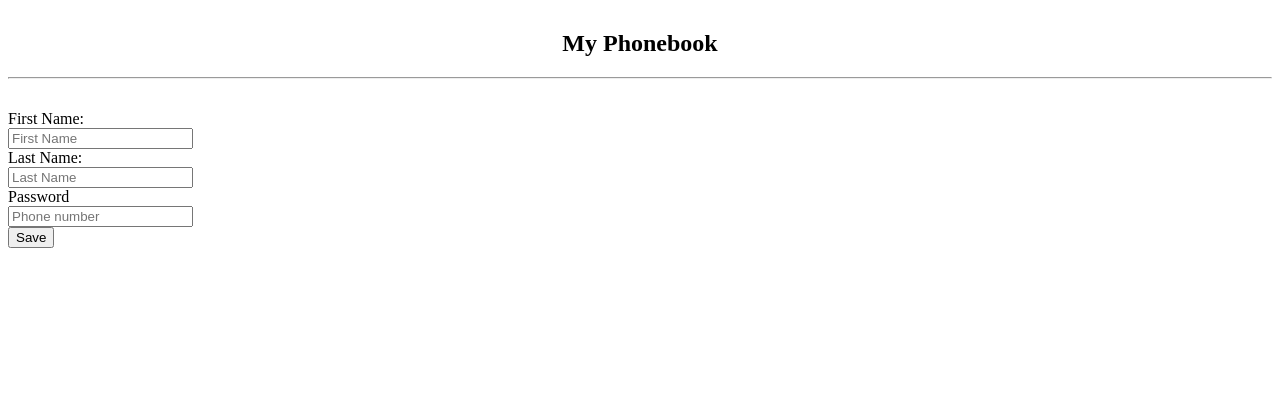
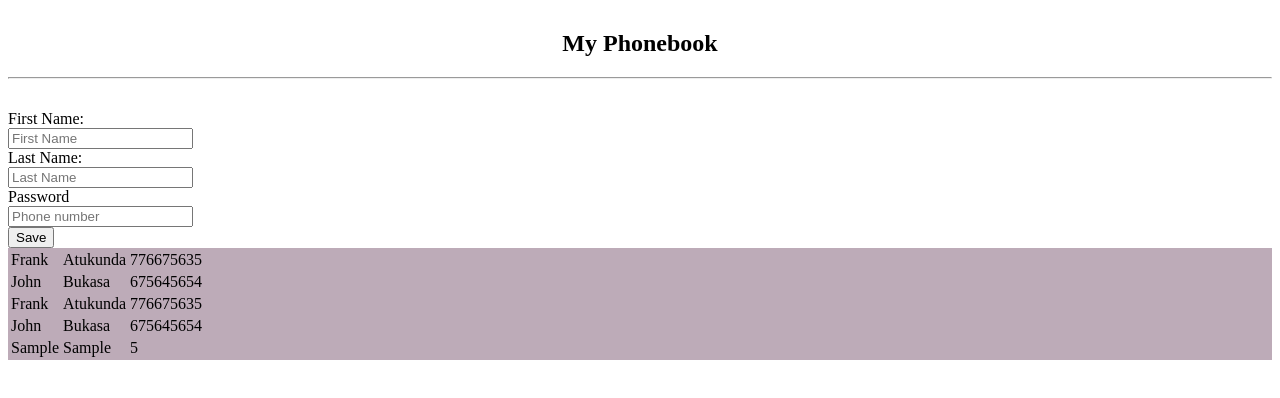
Before and after one commit to fatukunda/address-book-typescript, a website built with webpack: page index.html in a window 1280 px wide. Both pictures are taken after typing "Sample", "Sample", "5" into the empty fields and a click on the button "Save". Built offline with nearby package versions, Linux system fonts and the light colour scheme; files whose address does not match are found by name.

Commit message:
Put project in seperate files

```diff
--- a/app.ts
+++ b/app.ts
@@ -1,42 +1,56 @@
 import $ = require('jquery');
-interface contact {
-    firstName: string,
-    lastName?: string,
-    email?: string,
-    phoneNumber: number,
-}
-
-class Contact implements contact {
-    constructor(public firstName: string,public lastName: string, public phoneNumber: number) {
-    }
-}
-
-class PhoneBook {
-   constructor(public contacts: Contact[] = []){
-   }
-   addContact(firstName: string, lastName: string, phoneNumber: number){
-       const contact = new Contact(firstName, lastName, phoneNumber)
-       this.contacts.push(contact);
-   }
-   displayContacts(){
-       console.log(this.contacts);
-   }
-}
+import { PhoneBook } from './app/phonebook';
+//Seeding phonebook with some data
  const myPhoneBook = new PhoneBook()
  myPhoneBook.addContact('Frank', 'Atukunda', 776675635);
  myPhoneBook.addContact('John', 'Bukasa', 675645654);
  myPhoneBook.displayContacts();
 
+
+ const appendTable = () => {
+    contacts.append(table);
+ }
+const removeTable = () => {
+    contacts.empty();
+}
+
+ //Append a new table row with a contact
+ const appendTr = () => {
+    myPhoneBook.contacts.map((contact) => {
+        const tr = $('<tr></tr>');
+        const firstName = $(`<td>${contact.firstName}</td>`);
+        const lastName = $(`<td>${contact.lastName}</td>`);
+        const phoneNumber = $(`<td>${contact.phoneNumber}</td>`);
+        table.append(tr);
+        tr.append(firstName);
+        tr.append(lastName);
+        tr.append(phoneNumber);
+    });
+ };
+
+ //Create a default table
+ const contacts = $('.contacts');
+ const table = $('<table></table>');
+ table.addClass('table');
+ appendTable();
+ appendTr();
+
+
+//Adding a new contact
     $('#save').click((event) => {
         event.preventDefault();
         const firstName = $('#firstName').val()
         const lastName = $('#lastName').val();
         const phoneNumber = $('#mobile').val();
         myPhoneBook.addContact(<string>firstName, <string>lastName, parseInt(phoneNumber));
+        removeTable();
+        appendTable();
+        appendTr();
         myPhoneBook.displayContacts();
         clear();
 
  });
+ //clear data from form fields
  const clear = () =>  {
     $('#firstName').val('');
     $('#lastName').val('');
--- /dev/null
+++ b/app/contact.js
@@ -0,0 +1,12 @@
+"use strict";
+Object.defineProperty(exports, "__esModule", { value: true });
+//Contact class
+var Contact = /** @class */ (function () {
+    function Contact(firstName, lastName, phoneNumber) {
+        this.firstName = firstName;
+        this.lastName = lastName;
+        this.phoneNumber = phoneNumber;
+    }
+    return Contact;
+}());
+exports.Contact = Contact;
--- /dev/null
+++ b/app/contact.ts
@@ -0,0 +1,12 @@
+//Contact interface
+interface contact {
+    firstName: string,
+    lastName?: string,
+    email?: string,
+    phoneNumber: number,
+}
+//Contact class
+export class Contact implements contact {
+    constructor(public firstName: string,public lastName: string, public phoneNumber: number) {
+    }
+}
--- /dev/null
+++ b/app/phonebook.js
@@ -0,0 +1,19 @@
+"use strict";
+Object.defineProperty(exports, "__esModule", { value: true });
+var contact_1 = require("./contact");
+//Phone book class
+var PhoneBook = /** @class */ (function () {
+    function PhoneBook(contacts) {
+        if (contacts === void 0) { contacts = []; }
+        this.contacts = contacts;
+    }
+    PhoneBook.prototype.addContact = function (firstName, lastName, phoneNumber) {
+        var contact = new contact_1.Contact(firstName, lastName, phoneNumber);
+        this.contacts.push(contact);
+    };
+    PhoneBook.prototype.displayContacts = function () {
+        console.log(this.contacts);
+    };
+    return PhoneBook;
+}());
+exports.PhoneBook = PhoneBook;
--- /dev/null
+++ b/app/phonebook.ts
@@ -0,0 +1,13 @@
+import { Contact } from './contact';
+//Phone book class
+export class PhoneBook {
+    constructor(public contacts: Contact[] = []){
+    }
+    addContact(firstName: string, lastName: string, phoneNumber: number){
+        const contact = new Contact(firstName, lastName, phoneNumber)
+        this.contacts.push(contact);
+    }
+    displayContacts(){
+        console.log(this.contacts);
+    }
+ }
--- a/main.css
+++ b/main.css
@@ -8,5 +8,5 @@
     margin-top: 30px
 }
 .contacts{
-    background-color: gray;
+    background-color: rgb(189, 171, 184);
 }
```
Also changed, not shown: app.js (+46 -29 lines), dist/bundle.js.
